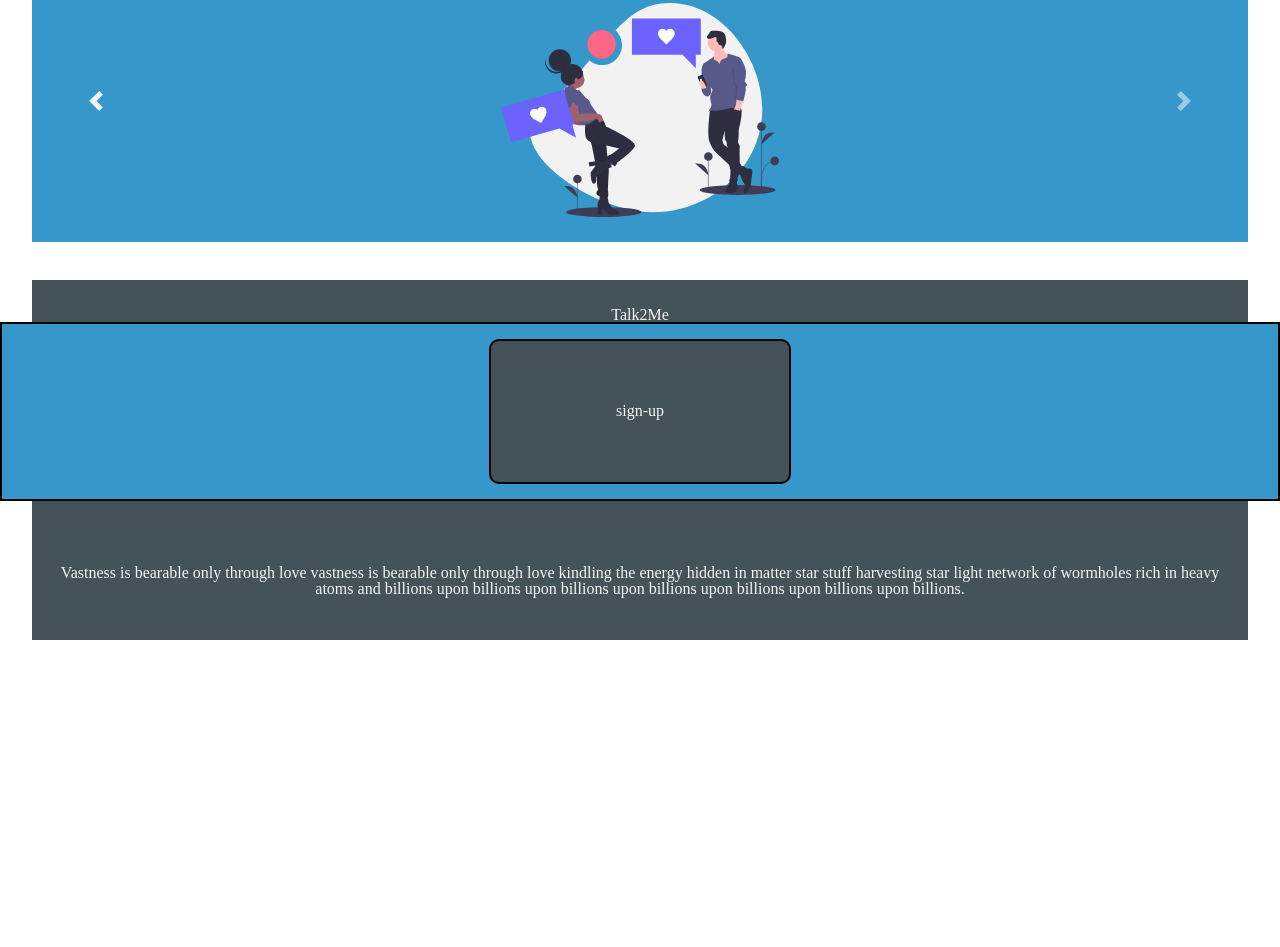
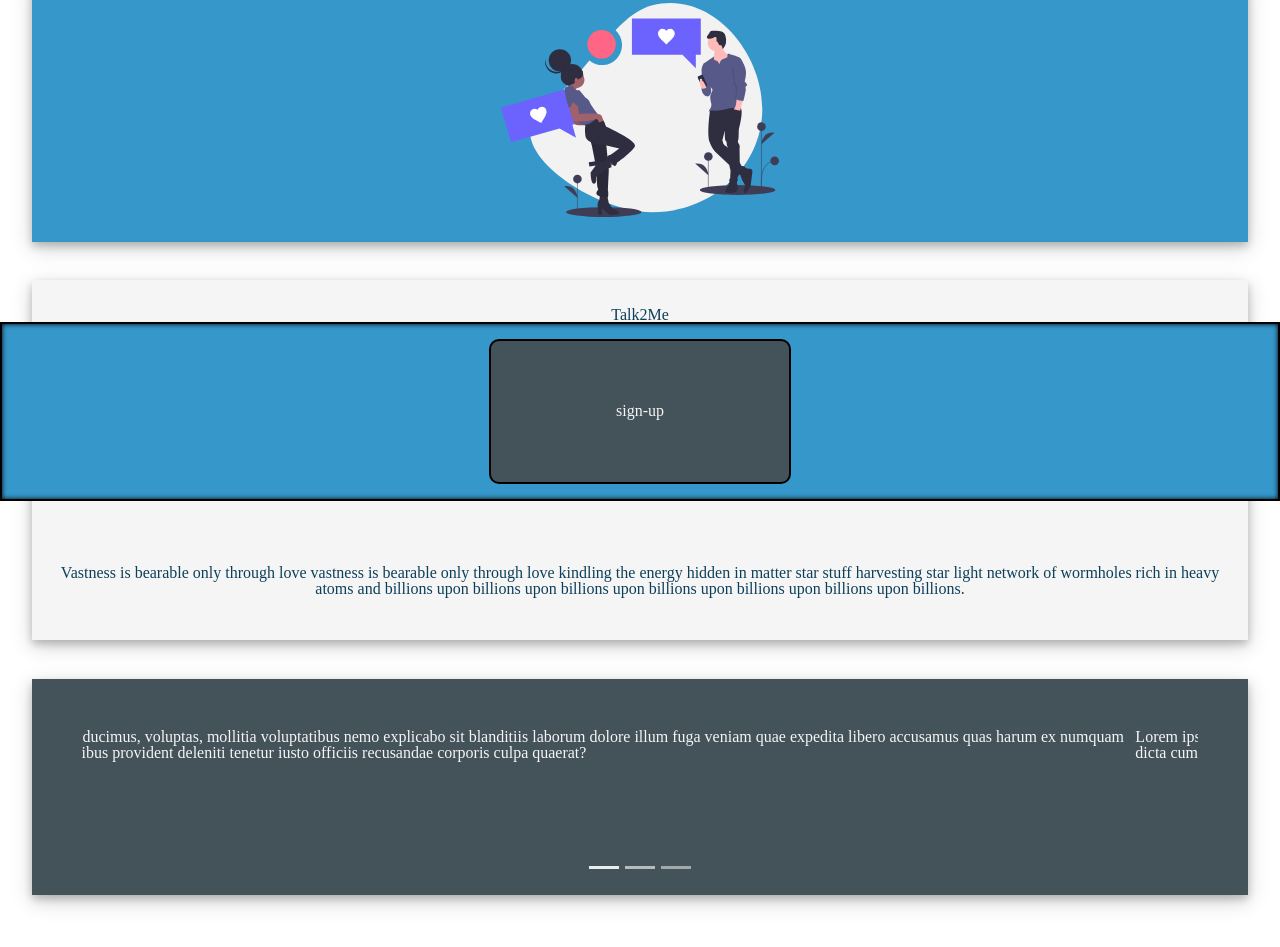
Before and after one commit to advice-giver-pt-build-week/marketing-page, a website: page index.html in a window 1280 px wide. Shown: the part 299-1246 px from the top of the page. Drawn offline with nearby package versions, Linux system fonts and the light colour scheme.

Commit message:
carousel drop shadows

```diff
--- a/index.html
+++ b/index.html
@@ -8,6 +8,7 @@
         <link rel="stylesheet" href="https://stackpath.bootstrapcdn.com/bootstrap/4.3.1/css/bootstrap.min.css" integrity="sha384-ggOyR0iXCbMQv3Xipma34MD+dH/1fQ784/j6cY/iJTQUOhcWr7x9JvoRxT2MZw1T" crossorigin="anonymous">
         <link rel="stylesheet" href="CSS/reset.css">
         <link rel="stylesheet" href="CSS/styles.css">
+        <script src="http://code.jquery.com/jquery-2.2.4.min.js" integrity="sha256-BbhdlvQf/xTY9gja0Dq3HiwQF8LaCRTXxZKRutelT44=" crossorigin="anonymous"></script>
         <script src="https://stackpath.bootstrapcdn.com/bootstrap/4.3.1/js/bootstrap.min.js" integrity="sha384-JjSmVgyd0p3pXB1rRibZUAYoIIy6OrQ6VrjIEaFf/nJGzIxFDsf4x0xIM+B07jRM" crossorigin="anonymous"></script>
 
         <title>Document</title>
@@ -41,30 +42,50 @@
                 upon billions upon billions upon billions upon billions.</p>
         </div>
 
-        <div class="carousel slide carousel-content" data-ride="carousel">
-                <div class="carousel-inner">
-                        <div class="carousel-item active">
-                                <div class="carousel-item text-center p-4">
-                                        <p>lorem ipsum (imagine longer text)</p>
-                                  </div>
+        <div id="text-carousel" class="carousel slide" data-ride="carousel">
+            <ol class="carousel-indicators">
+                <li data-target="#myCarousel" data-slide-to="0" class="active"></li>
+                <li data-target="#myCarousel" data-slide-to="1"></li>
+                <li data-target="#myCarousel" data-slide-to="2"></li>
+            </ol>
+
+            <!-- Wrapper for slides -->
+
+                    <div class="carousel-inner">
+                        <div class=" carousel-item active">
+
+                                <div>
+                                    <p>Sapiente, ducimus, voluptas, mollitia voluptatibus nemo explicabo sit blanditiis laborum dolore illum fuga veniam quae expedita libero accusamus quas harum ex numquam necessitatibus provident deleniti tenetur iusto officiis recusandae corporis culpa quaerat?</p>
+                                </div>
+
                         </div>
-                        <div class="carousel-item text-center p-4">
-                                <p>lorem ipsum (imagine longer text)</p>
-                          </div>
+                        <div class="carousel-item">
+
+                                <div>
+                                    <p>Lorem ipsum dolor sit amet, consectetur adipisicing elit. Animi, sint fuga temporibus nam saepe delectus expedita vitae magnam necessitatibus dolores tempore consequatur dicta cumque repellendus eligendi ducimus placeat! </p>
+
+                            </div>
                         </div>
-                        <div class="carousel-item text-center p-4">
-                                <p>lorem ipsum (imagine longer text)</p>
-                          </div>
-                      </div>
-                      <a class="carousel-control-prev" href="#carouselExampleControls" role="button" data-slide="prev">
-                        <span class="carousel-control-prev-icon" aria-hidden="true"></span>
-                        <span class="sr-only">Previous</span>
-                      </a>
-                      <a class="carousel-control-next" href="#carouselExampleControls" role="button" data-slide="next">
-                        <span class="carousel-control-next-icon" aria-hidden="true"></span>
-                        <span class="sr-only">Next</span>
-                      </a>
+                        <div class="carousel-item">
+
+                                <div>
+                                    <p>Sapiente, ducimus, voluptas, mollitia voluptatibus nemo explicabo sit blanditiis laborum dolore illum fuga veniam quae expedita libero accusamus quas harum ex numquam necessitatibus provident deleniti tenetur iusto officiis recusandae corporis culpa quaerat?</p>
+                                </div>
+
+                        </div>
+
+                    </div>
+                </div>
+
+            <!-- Controls --> <a class="left carousel-control" href="#text-carousel" data-slide="prev">
+            <span class="glyphicon glyphicon-chevron-left"></span>
+          </a>
+         <a class="right carousel-control" href="#text-carousel" data-slide="next">
+            <span class="glyphicon glyphicon-chevron-right"></span>
+          </a>
+
         </div>
+    </div>
 
         <div class= "container-fluid sticky-login ">
             <p>sign-up</p>
--- a/sass/landing-page.scss
+++ b/sass/landing-page.scss
@@ -48,7 +48,7 @@ body {
 
         @include outside-structure;
         height: 45vh;
-        background-color: $grey;
+        background-color: $base-color;
         display: flex;
         text-align: center;
         flex-flow: column;
@@ -56,27 +56,28 @@ body {
 
         *{
 
-            color: $base-color;
+            color: $drk-blue;
         }
     }
 
-    .carousel-content{
+    #text-carousel{
+
 
         @include outside-structure;
-        height: 25vh;
-        display: flex;
-        justify-content: center;
-        margin-bottom: 20%;
+        min-height: 27vh;
+        max-height: 27vh;
+        padding: 50px;
+        background-color: $grey;
 
 
-        #pikachu {
-            border: 2px solid black;
-            padding: 2%;
-            object-fit: cover;
-            max-width:  unquote("-webkit-calc(100% - 20px)");
-            max-height: unquote("-webkit-calc(100% - 20px)");
-            align-self: center;
+        .carousel-item {
 
+
+
+            *{
+
+                color: $base-color;
+            }
         }
     }
 
@@ -89,6 +90,8 @@ body {
         justify-content: center;
         border: 2px solid black;
         background-color: $light-blue;
+        box-shadow: inset 0 0 5px  rgba(0,0,0,1);
+        z-index: 100;
 
         *{
             text-align: center;
@@ -98,6 +101,9 @@ body {
             margin: 1.25% 0 ;
             background-color: $grey;
             color: $base-color;
+            //box-shadow: 0 16px 32px 0 rgba(0, 0, 0, 0.8), 0 24px 80px 0 rgba(0, 0, 0, 0.38);
         }
+
+
     }
 }
--- a/sass/mixins.scss
+++ b/sass/mixins.scss
@@ -3,5 +3,6 @@
 
     margin: 3% auto 0 auto;
     width: 95vw;
+    box-shadow: 0 4px 8px 0 rgba(0, 0, 0, 0.2), 0 6px 20px 0 rgba(0, 0, 0, 0.19);
 
 }
```
Also changed, not shown: CSS/styles.css, 1 other file.
